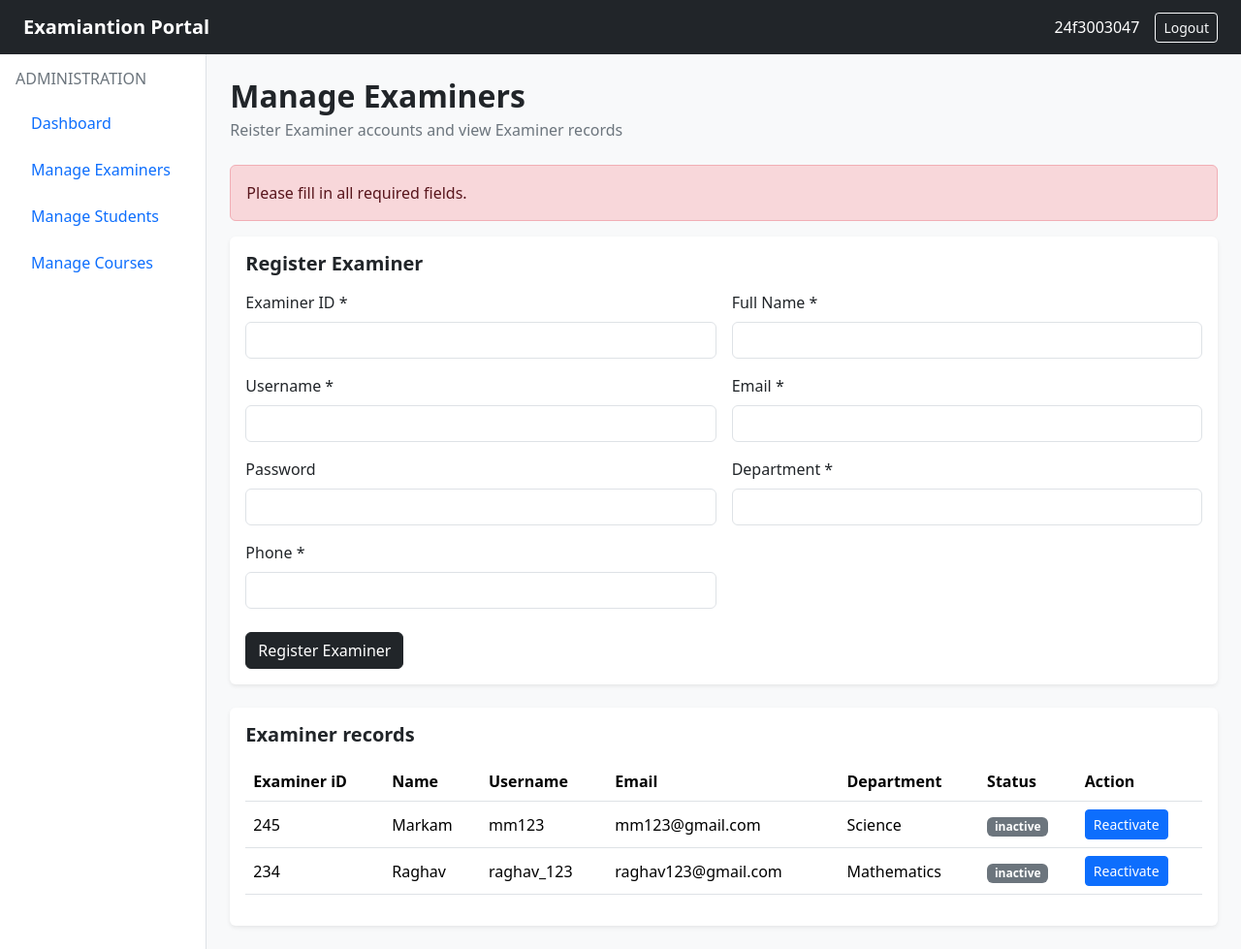
After one commit to itzkavinz-lab/Examination_management_portal, a Flask app: page /admin/examiners in a window 1280 px wide. The commit adds this page. Shown: the whole page at 97% size. Run offline with Flask 3, Linux system fonts and the light colour scheme; a user stored in the database is signed in; data comes from the database, SQL or seed files in the repository; both versions use the stored data as it was after the commit.

Commit message:
Examiner_dashboard

```diff
--- a/app.py
+++ b/app.py
@@ -1,6 +1,6 @@
-from flask import render_template ,Flask,request,redirect,url_for,session
+from flask import render_template ,Flask,request,redirect,url_for,session,flash
 import os
-from werkzeug.security import check_password_hash
+from werkzeug.security import check_password_hash,generate_password_hash
 from database import get_db_connection
 
 app = Flask(__name__)
@@ -62,6 +62,96 @@ def admin_dashboard():
                 "admin_dashboard.html",total_students=total_students, total_examiners=total_examiners,total_courses=total_courses,total_examinations=total_examinations)
 
 
+
+
+@app.route("/admin/examiners", methods =["GET","POST"])
+def manage_examiners():
+    if session.get("role")!="admin":
+        return redirect(url_for("login"))
+
+    error = None
+    success = None
+    if request.method == "POST" or request.method=="GET":
+
+        examiner_id = request.form.get("examiner_id","").strip()
+        name =request.form.get("name","").strip()
+        username =request.form.get("username","").strip()
+        email = request.form.get("email","").strip()
+        password =request.form.get("password","")
+        department = request.form.get("department","").strip()
+        phone = request.form.get("phone","").strip()
+
+        if not all([examiner_id,name,username,password,email]):
+            error = "Please fill in all required fields."
+        else:
+            password_hash = generate_password_hash(password)
+            try:
+                with get_db_connection() as conn:
+                    cursor = conn.execute(
+                        """
+                        INSERT INTO users( username,email,password_hash,role)
+                        VALUES (?,?,?,?)
+                        """,(username,email,password_hash,"examiner"))
+                    user_id = cursor.lastrowid
+                    conn.execute("""
+                                 INSERT INTO examiners(user_id,examiner_id,name,department,phone)
+                                VALUES(?,?,?,?,?)
+                                """,(user_id,examiner_id,name,department or None, phone or None))
+                    success = "Examiner registered sucessfully"
+            except sqlite3.IntegrityError:
+                error = (
+                    "Registration fqailed. The userame , email, or "
+                    "examiner ID may already exis. "
+                )
+        with get_db_connection() as conn:
+            examiners = conn.execute(
+                    """SELECT e.id,e.examiner_id,e.name,e.department,e.phone,e.status,u.username,u.email
+                    FROM examiners AS e
+                    JOIN users As u on e.user_id = u.id
+                    ORDER BY e.id DESC
+                    """).fetchall()
+        if success:
+            flash(success, "success")
+        else:
+            flash(error, "danger")
+
+    return render_template(
+                "admin_examiners.html",
+                examiners = examiners,
+                error = error,
+                success =success
+    )
+
+
+@app.route("/admin/examiners/<int:examiner_id>/status", methods=["POST"])
+def update_examiner_status(examiner_id):
+    if session.get("role")!="admin":
+        return redirect(url_for("login"))
+
+    new_status = request.form.get("status","")
+    allowed_status={"approved","inactive"}
+    if new_status not in allowed_status:
+        flash("invalid examiner satus.","danger")
+        return redirect(url_for("manage_examiners"))
+
+    with get_db_connection() as conn:
+        examiner = conn.execute(
+            "SELECT id,status FROM examiners WHERE id = ?", (examiner_id,)
+        ).fetchone()
+
+        if examiner is None:
+            flash("Examiner is not found","danger")
+        elif examiner["status"] == new_status:
+            flash("Examiner already has this status", "danger")
+        else:
+            conn.execute(
+                "UPDATE examiners SET status=? WHERE id=?",
+                (new_status,examiner_id)
+            )
+            flash(
+                f"Examiner status changed to {new_status}.","success"
+            )
+    return redirect(url_for("manage_examiners"))
 @app.route("/logout",methods =["POST"])
 def logout():
     session.clear()
--- a/database.py
+++ b/database.py
@@ -34,7 +34,7 @@ def create_initial_admin(conn):
     INSERT  INTO users (username,email,password_hash,role)
     VALUES(?,?,?,?)
     """,
-    (username,email,password,"admin")
+    (username,email,password_hash,"admin")
 )
     print("Initial Admin account created sucessfully")
 
@@ -70,7 +70,7 @@ def init_db():
                                name TEXT  NOT NULL,
                                department TEXT,
                                phone TEXT,
-                               status TEXT NOT NULL DEFAULT "pending"
+                               status TEXT NOT NULL DEFAULT "approved"
                                 CHECK (status in ('pending','approved','inactive')),
                                 FOREIGN KEY (user_id) REFERENCES users(id)
                            );
--- /dev/null
+++ b/templates/admin_examiners.html
@@ -0,0 +1,151 @@
+{% extends "base.html" %} {% block title %}Manage Examiners {% endblock %} {%
+block content %}
+
+<h2 class="fw-bold mb-1">Manage Examiners</h2>
+<p class="text-secondary mb-4">
+  Reister Examiner accounts and view Examiner records
+</p>
+{% with messages = get_flashed_messages(with_categories=true) %} {% for
+category, message in messages %}
+<div class="alert alert-{{ category }}">{{ message }}</div>
+{% endfor %} {% endwith %}
+<div class="card border-0 shadow-sm mb-4">
+  <div class="card-body">
+    <h5 class="fw-bold mb-3">Register Examiner</h5>
+    <form method="POST" action="{{url_for('manage_examiners')}}">
+      <div class="row g-3">
+        <div class="col-md-6">
+          <label for="examiner_id" class="form-label">Examiner ID *</label>
+          <input
+            id="examiner_id"
+            name="examiner_id"
+            class="form-control"
+            required
+          />
+        </div>
+        <div class="col-md-6">
+          <label for="name" class="form-label">Full Name *</label>
+          <input id="name" name="name" class="form-control" required />
+        </div>
+        <div class="col-md-6">
+          <label for="username" class="form-label">Username *</label>
+          <input id="username" name="username" class="form-control" required />
+        </div>
+        <div class="col-md-6">
+          <label for="email" class="form-label">Email *</label>
+          <input
+            id="email"
+            name="email"
+            type="email"
+            class="form-control"
+            required
+          />
+        </div>
+        <div class="col-md-6">
+          <label for="password" class="form-label">Password</label>
+          <input
+            id="password"
+            name="password"
+            type="password"
+            class="form-control"
+            required
+            minlength="12"
+          />
+        </div>
+        <div class="col-md-6">
+          <label for="department" class="form-label">Department *</label>
+          <input
+            id="department"
+            name="department"
+            class="form-control"
+            required
+          />
+        </div>
+        <div class="col-md-6">
+          <label for="phone" class="form-label">Phone *</label>
+          <input id="phone" name="phone" class="form-control" />
+        </div>
+      </div>
+      <button type="submit" class="btn btn-dark mt-4">Register Examiner</button>
+    </form>
+  </div>
+</div>
+
+<div class="card border-0 shadow-sm">
+  <div class="card-body">
+    <h5 class="fw-bold mb-3">Examiner records</h5>
+    <div class="table-responsive">
+      <table class="table table-hover align-middle">
+        <thead>
+          <tr>
+            <th>Examiner iD</th>
+            <th>Name</th>
+            <th>Username</th>
+            <th>Email</th>
+            <th>Department</th>
+            <th>Status</th>
+            <th>Action</th>
+          </tr>
+        </thead>
+        <tbody>
+          {% for examiner in examiners %}
+          <tr>
+            <td>{{examiner["examiner_id"]}}</td>
+            <td>{{examiner["name"]}}</td>
+            <td>{{examiner["username"]}}</td>
+            <td>{{examiner["email"]}}</td>
+            <td>{{examiner["department"] or "-"}}</td>
+            <td>
+              <span class="badge text-bg-secondary"
+                >{{examiner["status"]}}</span
+              >
+            </td>
+            <td>
+              {% if examiner["status"] == "pending" %}
+              <form
+                method="POST"
+                action="{{ url_for('update_examiner_status', examiner_id=examiner['id']) }}"
+              >
+                <input type="hidden" name="status" value="approved" />
+                <button type="submit" class="btn btn-success btn-sm">
+                  Approve
+                </button>
+              </form>
+
+              {% elif examiner["status"] == "approved" %}
+              <form
+                method="POST"
+                action="{{ url_for('update_examiner_status', examiner_id=examiner['id']) }}"
+              >
+                <input type="hidden" name="status" value="inactive" />
+                <button type="submit" class="btn btn-warning btn-sm">
+                  Deactivate
+                </button>
+              </form>
+
+              {% elif examiner["status"] == "inactive" %}
+              <form
+                method="POST"
+                action="{{ url_for('update_examiner_status', examiner_id=examiner['id']) }}"
+              >
+                <input type="hidden" name="status" value="approved" />
+                <button type="submit" class="btn btn-primary btn-sm">
+                  Reactivate
+                </button>
+              </form>
+              {% endif %}
+            </td>
+          </tr>
+          {% else %}
+          <tr>
+            <td colspan="7" class="text-center text-secondary">
+              No examiners Registered yet
+            </td>
+          </tr>
+          {% endfor %}
+        </tbody>
+      </table>
+    </div>
+  </div>
+</div>
+{% endblock %}
--- a/templates/base.html
+++ b/templates/base.html
@@ -4,7 +4,7 @@
         <title>Examination Management Portal</title>
         <link href="https://cdn.jsdelivr.net/npm/bootstrap@5.3.3/dist/css/bootstrap.min.css" rel="stylesheet">
         <link rel ="stylesheet" href ="{{url_for('static',filename='css/style.css')}}">
-
+        <script src="https://cdn.jsdelivr.net/npm/bootstrap@5.3.3/dist/js/bootstrap.bundle.min.js"></script>
 
     </head>
     <body class= "bg-light">
```
Also changed, not shown: instance/examination.db.
